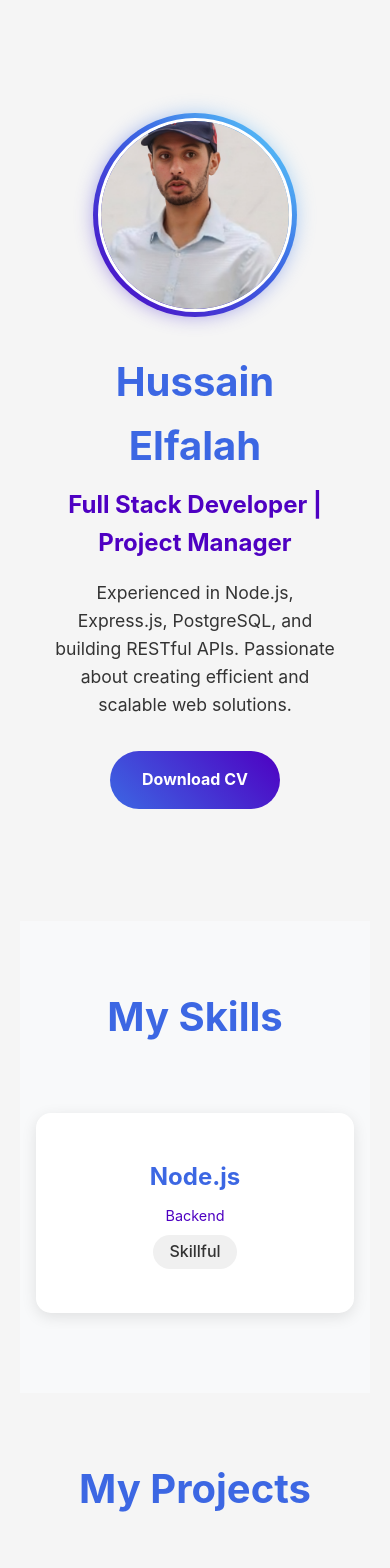
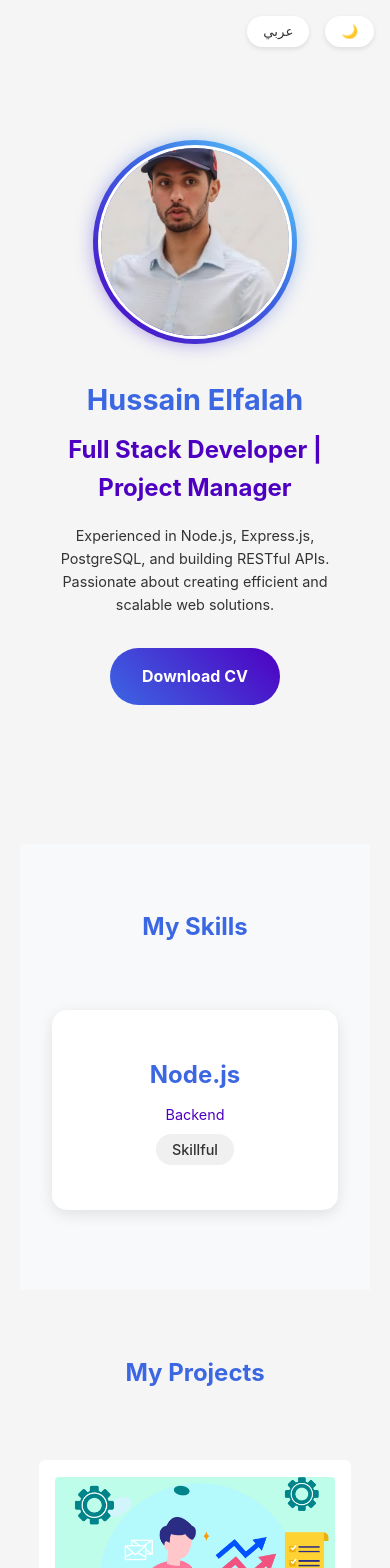
Before and after one commit to Hussain-Elfalah/Portfolio, a React (Vite) app: page / in a window 390 px wide. Shown: the top 1568 px of the page. Built offline with nearby package versions, Linux system fonts and the light colour scheme.

Commit message:
Configure for GitHub Pages

```diff
--- a/src/App.jsx
+++ b/src/App.jsx
@@ -1,21 +1,44 @@
-import React from 'react';
+import React, { useState } from 'react';
 import Hero from './components/Hero/Hero';
 import Skills from './components/Skills/Skills';
 import Projects from './components/Projects/Projects';
 import Contact from './components/Contact/Contact';
+import { ThemeProvider, useTheme } from './context/ThemeContext';
 import './styles/global.css';
 
 function App() {
+  const [language, setLanguage] = useState('en');
+
   return (
-    <div className="app">
-      <main>
-        <Hero />
-        <Skills />
-        <Projects />
-        <Contact />
-      </main>
-    </div>
+    <ThemeProvider>
+      <div className="app">
+        <nav className="nav-controls">
+          <button
+            onClick={() => setLanguage(lang => lang === 'en' ? 'ar' : 'en')}
+            className="lang-toggle"
+          >
+            {language === 'en' ? 'عربي' : 'English'}
+          </button>
+          <ThemeToggle />
+        </nav>
+        <main className={language === 'ar' ? 'rtl' : 'ltr'}>
+          <Hero language={language} />
+          <Skills language={language} />
+          <Projects language={language} />
+          <Contact language={language} />
+        </main>
+      </div>
+    </ThemeProvider>
   );
 }
 
+const ThemeToggle = () => {
+  const { isDarkMode, toggleTheme } = useTheme();
+  return (
+    <button onClick={toggleTheme} className="theme-toggle">
+      {isDarkMode ? '☀️' : '🌙'}
+    </button>
+  );
+};
+
 export default App;
--- a/src/components/Skills/Skills.css
+++ b/src/components/Skills/Skills.css
@@ -78,11 +78,29 @@
 
     .skills-carousel {
       overflow-x: auto;
+      -webkit-overflow-scrolling: touch;
       scroll-snap-type: x mandatory;
-      -webkit-overflow-scrolling: touch;
+      padding-bottom: 1rem;
+    }
+
+    .skills-track {
+      display: flex;
+      gap: 1rem;
+      padding: 0 1rem;
     }
 
     .skill-card {
+      flex: 0 0 80%;
       scroll-snap-align: center;
     }
+
+    /* Hide scrollbar but keep functionality */
+    .skills-carousel::-webkit-scrollbar {
+      display: none;
+    }
+
+    .skills-carousel {
+      -ms-overflow-style: none;
+      scrollbar-width: none;
+    }
   }
--- a/src/components/Skills/Skills.jsx
+++ b/src/components/Skills/Skills.jsx
@@ -1,41 +1,24 @@
-import React, { useEffect, useState } from 'react';
+import React from 'react';
 import './Skills.css';
 
-const Skills = () => {
-  const skillsData = [
-    { name: 'Node.js', level: 'Skillful', category: 'Backend' },
-    { name: 'Express.js', level: 'Skillful', category: 'Backend' },
-    { name: 'PostgreSQL', level: 'Skillful', category: 'Database' },
-    { name: 'React.js', level: 'Beginner', category: 'Frontend' },
-    { name: 'RESTful APIs', level: 'Skillful', category: 'Backend' },
-    { name: 'Internet Computer', level: 'Beginner', category: 'Blockchain' },
-    { name: 'Smart Contracts', level: 'Beginner', category: 'Blockchain' },
-    { name: 'Management Tools', level: 'Skillful', category: 'Soft Skills' },
-    { name: 'Leadership', level: 'Skillful', category: 'Soft Skills' },
-    { name: 'Problem Solving', level: 'Skillful', category: 'Soft Skills' },
-  ];
-
-  const [activeIndex, setActiveIndex] = useState(0);
-
-  useEffect(() => {
-    const interval = setInterval(() => {
-      setActiveIndex((current) =>
-        current === skillsData.length - 3 ? 0 : current + 1
-      );
-    }, 3000);
-
-    return () => clearInterval(interval);
-  }, []);
+const Skills = ({ language }) => {
+  const skills = {
+    en: [
+      { name: 'Node.js', level: 'Skillful', category: 'Backend' },
+      // ... other skills
+    ],
+    ar: [
+      { name: 'Node.js', level: 'متمكن', category: 'تطوير خلفي' },
+      // ... translate other skills
+    ]
+  };
 
   return (
     <section className="skills">
-      <h2>My Skills</h2>
+      <h2>{language === 'en' ? 'My Skills' : 'مهاراتي'}</h2>
       <div className="skills-carousel">
-        <div
-          className="skills-track"
-          style={{ transform: `translateX(-${activeIndex * 33.33}%)` }}
-        >
-          {skillsData.map((skill, index) => (
+        <div className="skills-track">
+          {skills[language].map((skill, index) => (
             <div key={index} className="skill-card">
               <div className="skill-content">
                 <h3>{skill.name}</h3>
--- /dev/null
+++ b/src/context/ThemeContext.jsx
@@ -0,0 +1,19 @@
+import React, { createContext, useState, useContext } from 'react';
+
+const ThemeContext = createContext();
+
+export const ThemeProvider = ({ children }) => {
+  const [isDarkMode, setIsDarkMode] = useState(false);
+
+  const toggleTheme = () => {
+    setIsDarkMode(!isDarkMode);
+  };
+
+  return (
+    <ThemeContext.Provider value={{ isDarkMode, toggleTheme }}>
+      {children}
+    </ThemeContext.Provider>
+  );
+};
+
+export const useTheme = () => useContext(ThemeContext);
--- a/src/styles/global.css
+++ b/src/styles/global.css
@@ -1,4 +1,5 @@
 :root {
+    /* Light theme */
     --primary-color: #3c67e3;
     --secondary-color: #4e00c2;
     --accent-color: #5ddcff;
@@ -6,6 +7,18 @@
     --text-color: #333;
     --card-width: 300px;
     --card-height: 400px;
+    --card-bg: white;
+
+    /* Dark theme */
+    --dark-background: #1a1a1a;
+    --dark-text: #ffffff;
+    --dark-card-bg: #2d2d2d;
+}
+
+[data-theme="dark"] {
+    --background-color: var(--dark-background);
+    --text-color: var(--dark-text);
+    --card-bg: var(--dark-card-bg);
 }
 
 * {
@@ -19,6 +32,7 @@
     line-height: 1.6;
     color: var(--text-color);
     background-color: var(--background-color);
+    transition: background-color 0.3s, color 0.3s;
 }
 
 .app {
@@ -39,3 +53,49 @@
     max-width: 100%;
     height: auto;
 }
+
+/* RTL Support */
+.rtl {
+    direction: rtl;
+    text-align: right;
+}
+
+/* Navigation Controls */
+.nav-controls {
+    position: fixed;
+    top: 1rem;
+    right: 1rem;
+    display: flex;
+    gap: 1rem;
+    z-index: 1000;
+}
+
+.theme-toggle,
+.lang-toggle {
+    padding: 0.5rem 1rem;
+    border: none;
+    border-radius: 20px;
+    cursor: pointer;
+    background: var(--card-bg);
+    color: var(--text-color);
+    box-shadow: 0 2px 5px rgba(0,0,0,0.1);
+}
+
+/* Mobile Optimizations */
+@media (max-width: 768px) {
+    h1 {
+        font-size: 1.8rem !important;
+    }
+
+    h2 {
+        font-size: 1.5rem !important;
+    }
+
+    p {
+        font-size: 0.9rem !important;
+    }
+
+    .hero-text {
+        text-align: center;
+    }
+}
```
Lines whose indentation alone changed are shown as unchanged.
